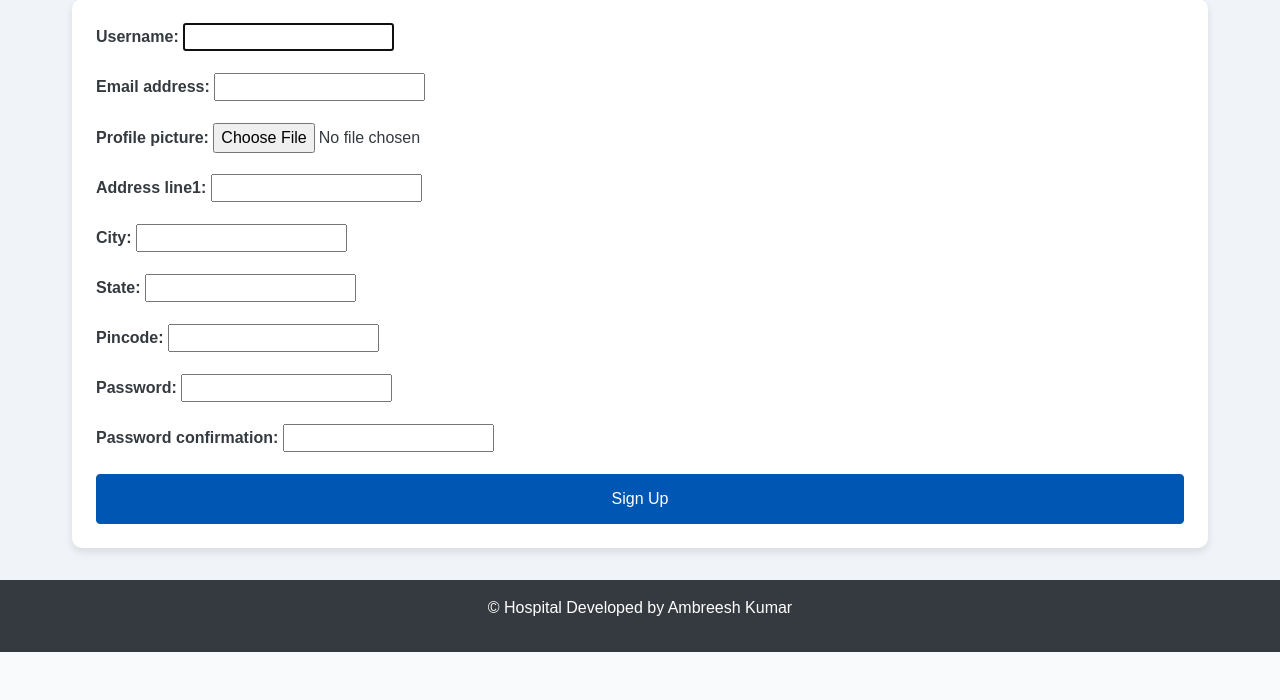
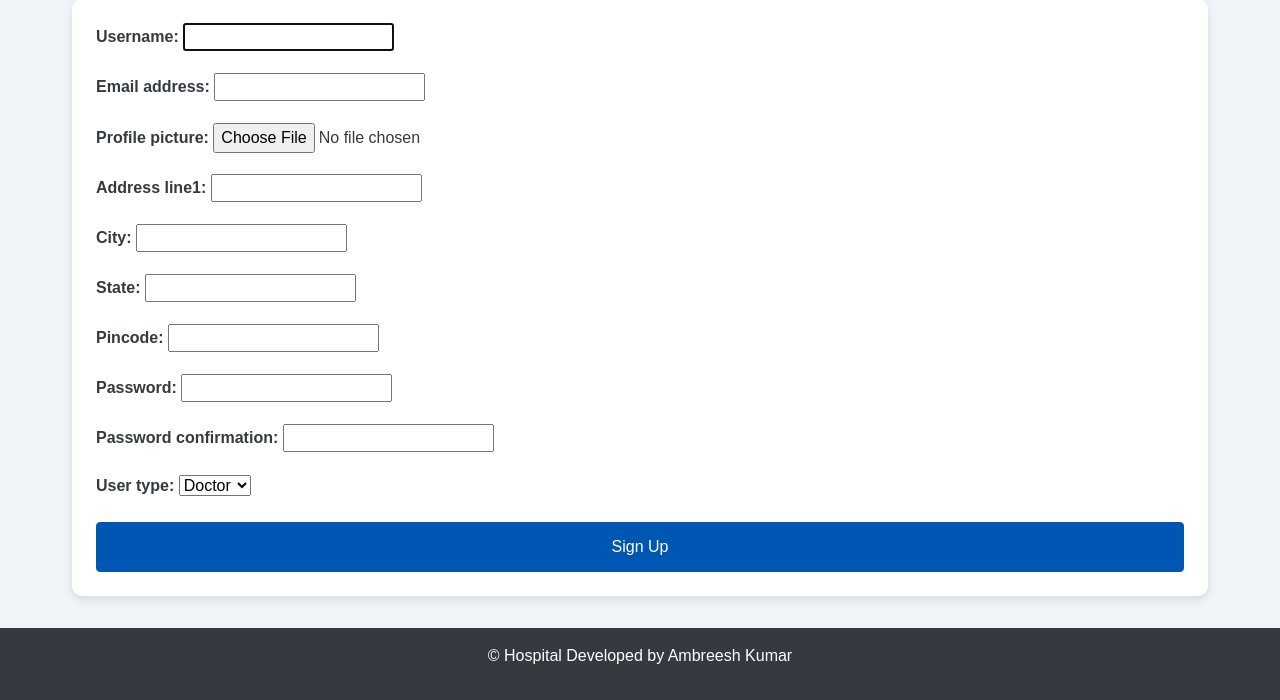
Before and after one commit to ambreesh62/Hospital-Management, a Django app: page /signup/ in a window 1280 px wide. Shown: the part 233-933 px from the top of the page. Before the commit the page ends 885 px from the top, so only its background shows below. Run offline with Django 4.2, Linux system fonts and the light colour scheme; some libraries are stand-ins or nearby versions.

Commit message:
apdated signup form

```diff
--- a/templates/signup.html
+++ b/templates/signup.html
@@ -57,6 +57,11 @@ Sign Up
                 {{ form.password2.label_tag }}
                 {{ form.password2 }}
             </div>
+            {{ form.user_type.errors }}
+            <div class="form-group">
+                {{ form.user_type.label_tag }}
+                {{ form.user_type }}
+            </div>
             <button type="submit" class="btn btn-primary btn-block">Sign Up</button>
         </form>
     </div>
```
